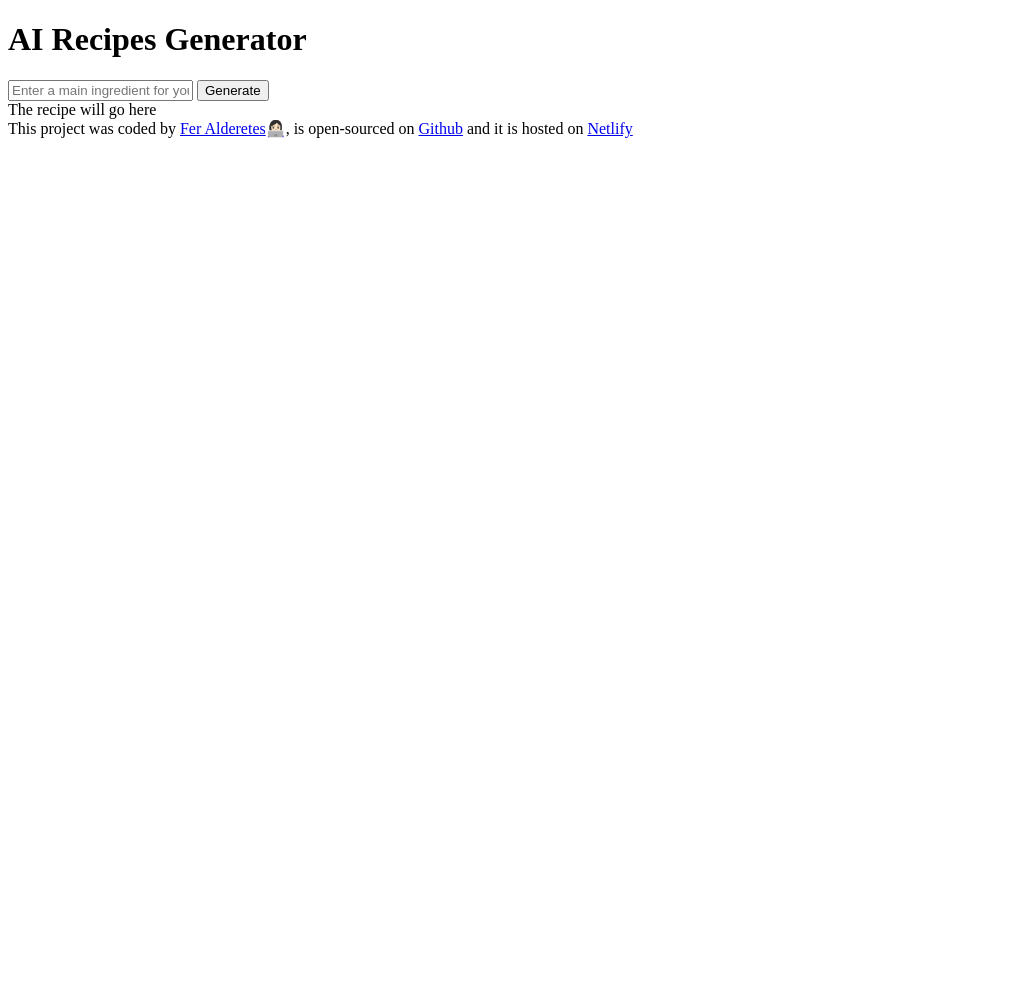
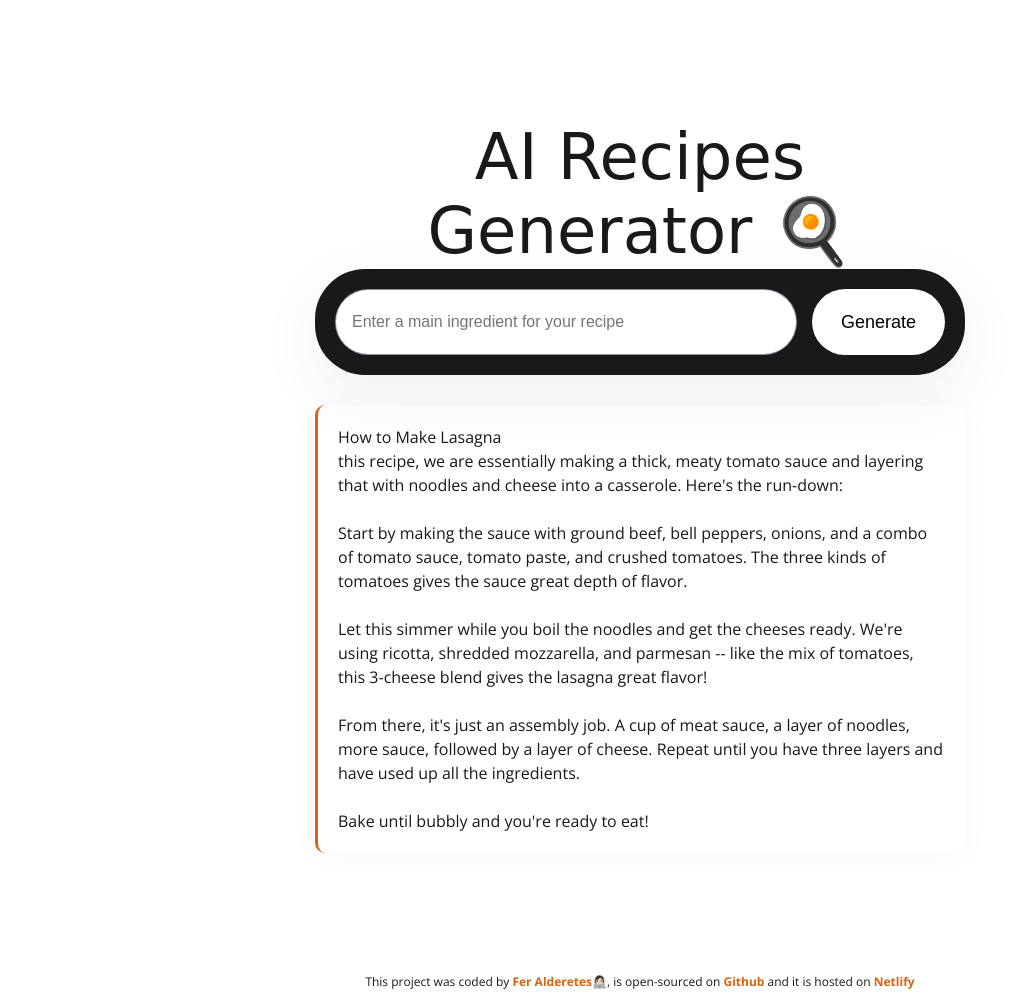
Before and after one commit to feralderetes/ai-recipes-by-fer, a plain HTML site: page index.html in a window 1280 px wide. Shown: the whole page, without its empty margins (0-1020 px from the left). Before the commit the page ends 800 px from the top, so only its background shows below. Drawn offline with nearby package versions, Linux system fonts and the light colour scheme; a web font is replaced by a local one.

Commit message:
Added css properties

```diff
--- a/index.html
+++ b/index.html
@@ -3,12 +3,25 @@
   <head>
     <meta charset="UTF-8" />
     <meta name="viewport" content="width=device-width, initial-scale=1.0" />
+    <link rel="preconnect" href="https://fonts.googleapis.com" />
+    <link rel="preconnect" href="https://fonts.gstatic.com" crossorigin />
+    <link
+      href="https://fonts.googleapis.com/css2?family=Open+Sans:ital,wght@0,300..800;1,300..800&display=swap"
+      rel="stylesheet"
+    />
+    <link rel="preconnect" href="https://fonts.googleapis.com" />
+    <link rel="preconnect" href="https://fonts.gstatic.com" crossorigin />
+    <link
+      href="https://fonts.googleapis.com/css2?family=Zeyada&display=swap"
+      rel="stylesheet"
+    />
     <link rel="stylesheet" href="./src/style.css" />
     <title>AI Recipes Generator | By Fer Alderetes</title>
   </head>
   <body>
+    <div class="container">
       <header>
-      <h1>AI Recipes Generator</h1>
+        <h1>AI Recipes Generator 🍳</h1>
       </header>
       <main>
         <form>
@@ -16,12 +29,33 @@
             type="text"
             placeholder="Enter a main ingredient for your recipe"
             required
+            class="prompt"
           />
-        <input type="submit" value="Generate" />
+          <input type="submit" value="Generate" class="submit-button" />
         </form>
-      <div>The recipe will go here</div>
+        <div class="recipe">
+          How to Make Lasagna <br />
+          this recipe, we are essentially making a thick, meaty tomato sauce and
+          layering that with noodles and cheese into a casserole. Here's the
+          run-down: <br /><br />
+          Start by making the sauce with ground beef, bell peppers, onions, and
+          a combo of tomato sauce, tomato paste, and crushed tomatoes. The three
+          kinds of tomatoes gives the sauce great depth of flavor. <br />
+          <br />
+          Let this simmer while you boil the noodles and get the cheeses ready.
+          We're using ricotta, shredded mozzarella, and parmesan -- like the mix
+          of tomatoes, this 3-cheese blend gives the lasagna great flavor!<br />
+          <br />
+          From there, it's just an assembly job. A cup of meat sauce, a layer of
+          noodles, more sauce, followed by a layer of cheese. Repeat until you
+          have three layers and have used up all the ingredients.<br />
+          <br />
+          Bake until bubbly and you're ready to eat!
+        </div>
       </main>
+    </div>
     <footer>
+      <p>
         This project was coded by
         <a
           href="https://github.com/feralderetes/"
@@ -45,6 +79,7 @@
           title="Netlify hosted website"
           >Netlify</a
         >
+      </p>
     </footer>
     <script src="./src/index.js"></script>
   </body>
--- a/src/style.css
+++ b/src/style.css
@@ -0,0 +1,76 @@
+body {
+  font-family: "Open Sans", sans-serif;
+  color: rgb(25, 25, 25);
+}
+
+.container {
+  margin: 120px auto;
+  max-width: 650px;
+  min-height: fit-content;
+}
+
+h1 {
+  text-align: center;
+  font-weight: 400;
+  font-size: 64px;
+  margin: 0;
+  font-family: "Zeyada", cursive;
+}
+
+form {
+  background-color: rgb(25, 25, 25);
+  padding: 20px;
+  border-radius: 50px;
+  box-shadow: 0px 20px 60px rgba(65, 50, 100, 0.08);
+  display: flex;
+  margin-bottom: 30px;
+}
+
+.prompt {
+  padding: 16px;
+  background-color: white;
+  border: 1px solid rgba(39, 33, 66, 0.5);
+  border-radius: 50px;
+  width: 80%;
+  font-size: 16px;
+  line-height: 2;
+  color: rgb(44, 33, 88);
+}
+
+.submit-button {
+  margin-left: 15px;
+  background-color: white;
+  border: none;
+  width: 150px;
+  border-radius: 50px;
+  font-size: 18px;
+}
+
+.recipe {
+  font-size: 16px;
+  padding: 20px;
+  line-height: 1.5;
+  border-radius: 10px;
+  border-left: 3px solid rgb(219, 98, 17);
+  margin: 20px auto;
+  box-shadow: 0px 4px 30px 0 rgba(39, 33, 66, 0.03);
+}
+
+footer {
+  margin-top: 20px;
+  text-align: center;
+}
+
+footer p {
+  font-size: 12px;
+}
+
+footer a {
+  color: rgb(219, 98, 17);
+  font-weight: 700;
+  text-decoration: none;
+}
+
+footer a:hover {
+  text-decoration: underline;
+}
```
Lines whose indentation alone changed are shown as unchanged.
